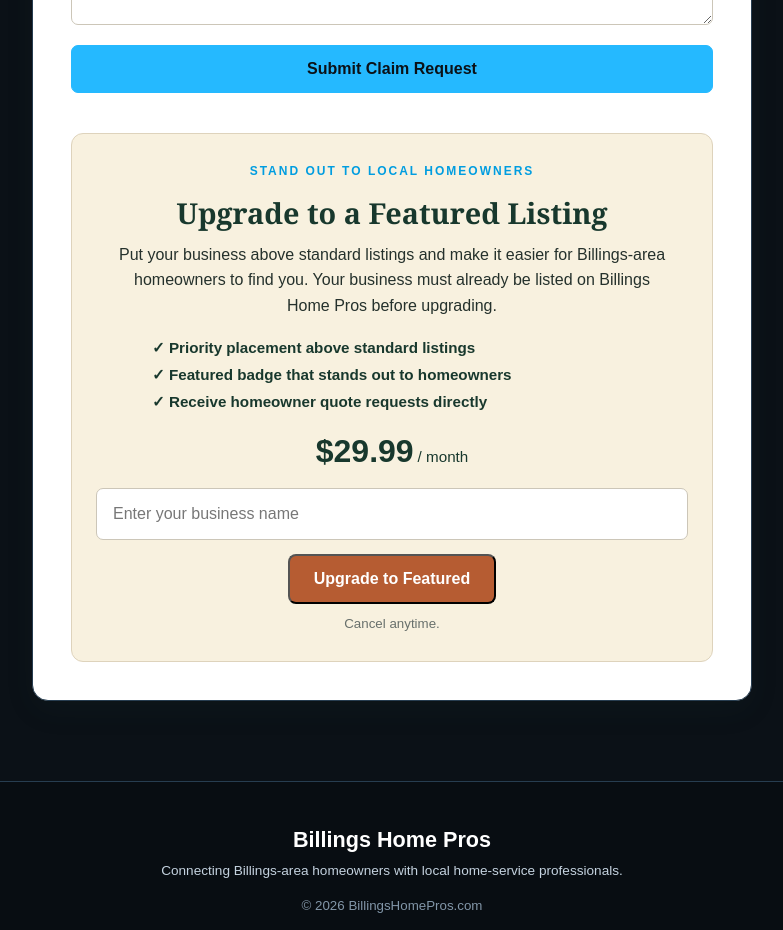
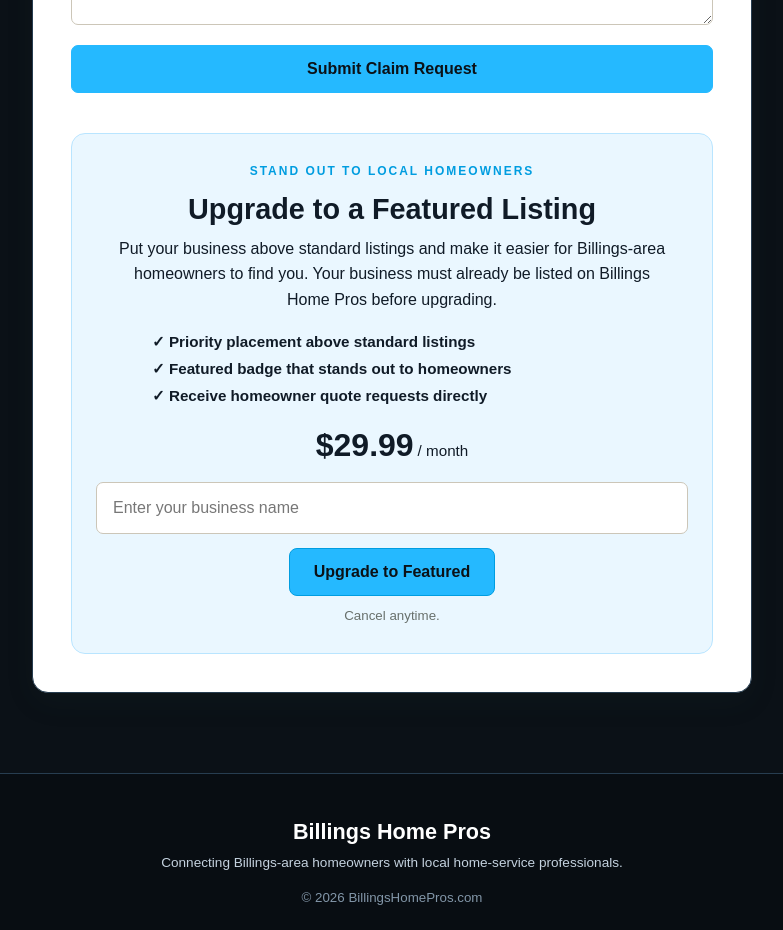
Before and after one commit to Cheddaronbass/billingshomepros, a Next.js app: page /get-listed in a window 1280 px wide. Shown: the part 1380-2310 px from the top of the page, without its empty margins (248-1031 px from the left). Built offline with nearby package versions, Linux system fonts and the light colour scheme.

Commit message:
Add styles for featured listing section
Added styles for featured listing section including background, borders, and typography.

```diff
--- a/app/globals.css
+++ b/app/globals.css
@@ -1470,3 +1470,33 @@ footer small {
   border-color: #25b9ff;
   color: #0b1117;
 }
+
+/* BHP RESTYLE — FEATURED LISTING */
+
+.featuredUpgrade {
+  background: #eaf7ff;
+  border: 1px solid #b9e5ff;
+  border-radius: 14px;
+}
+
+.featuredUpgrade h2 {
+  color: #101b27;
+  font-family: Arial, Helvetica, sans-serif;
+  font-weight: 900;
+}
+
+.featuredUpgrade p,
+.featuredBenefits,
+.featuredPrice {
+  color: #101b27;
+}
+
+.featuredUpgradeButton {
+  background: #25b9ff;
+  color: #0b1117 !important;
+  border: 1px solid #009de0;
+}
+
+.featuredUpgradeButton:hover {
+  background: #64d0ff;
+}
```
